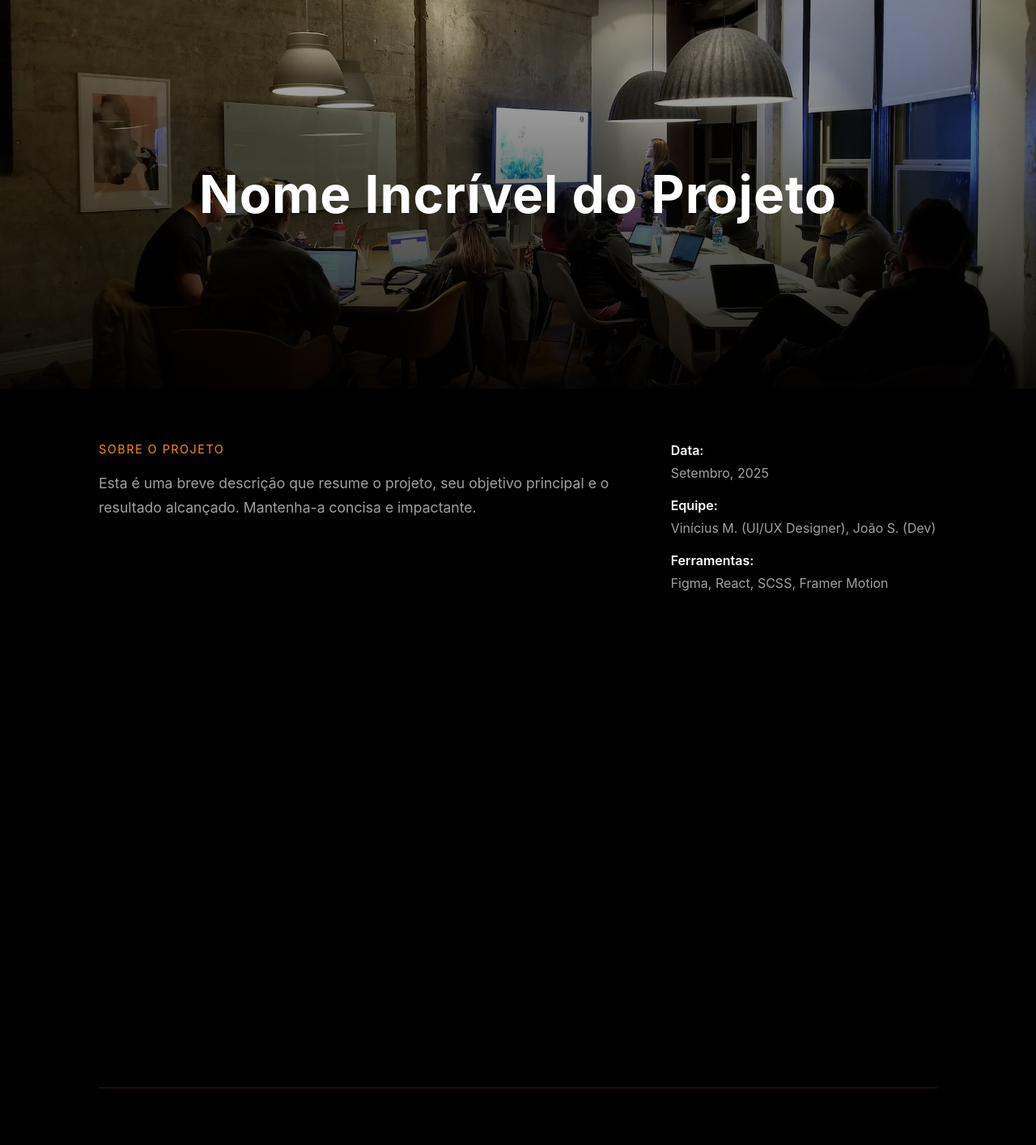
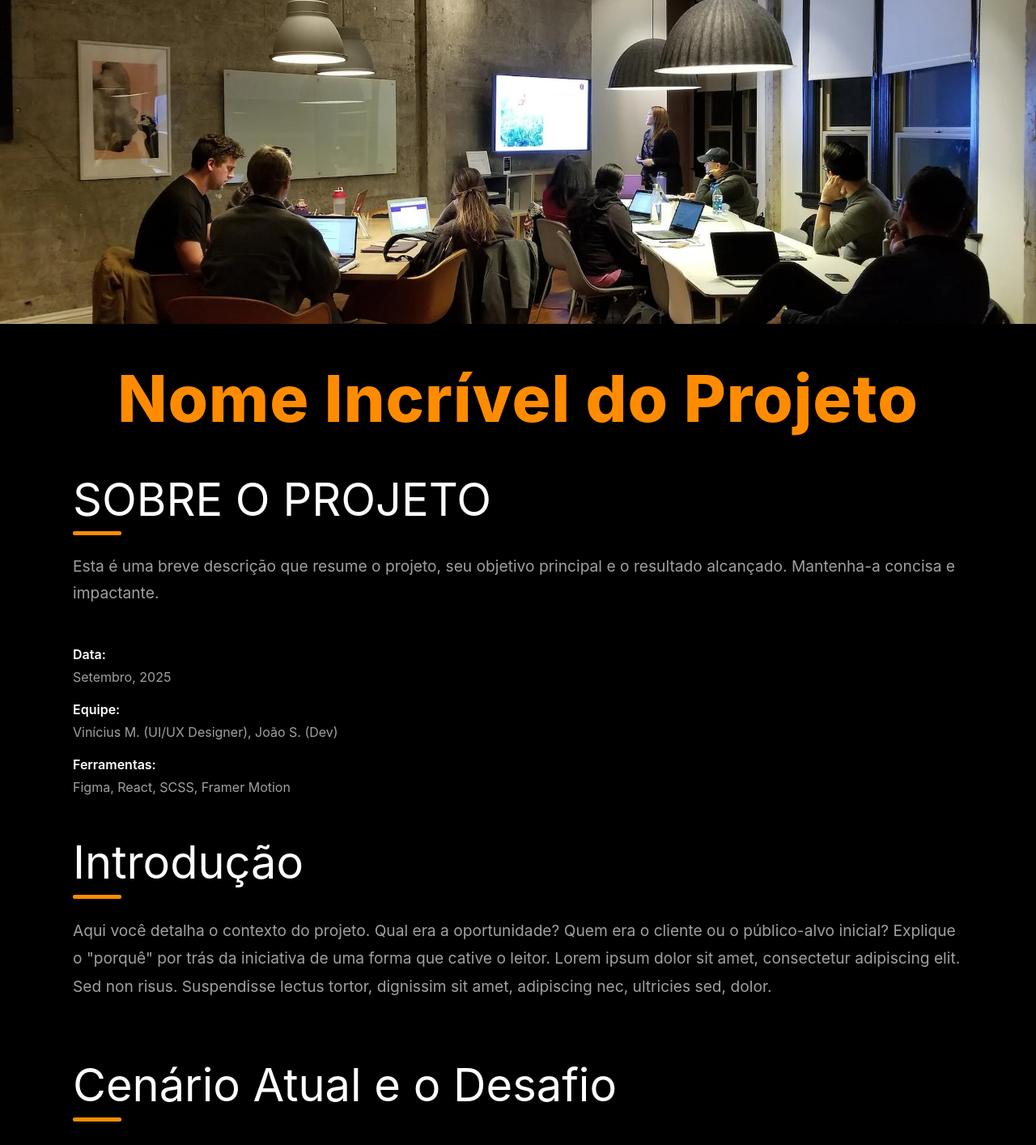
Before and after one commit to viniciusbertolo/ux_portifolio, a React (Vite) app: page /projeto in a window 1280 px wide. Shown: the top 1414 px of the page at 81% size. Built offline with nearby package versions, Linux system fonts and the light colour scheme.

Commit message:
pag projeto

```diff
--- a/src/pages/projetoGenerico/ProjetoGenerico.jsx
+++ b/src/pages/projetoGenerico/ProjetoGenerico.jsx
@@ -2,19 +2,17 @@ import React from 'react';
 import { motion } from 'framer-motion';
 import './projetoGenerico.scss';
 
-// --- Animações ---
-// Variante para o container principal animar os filhos em sequência
+// --- Animações (sem alterações) ---
 const staggerContainer = {
     hidden: { opacity: 0 },
     visible: {
         opacity: 1,
         transition: {
-      staggerChildren: 0.2, // Atraso entre a animação de cada filho
+            staggerChildren: 0.2,
         },
     },
 };
 
-// Variante para os elementos entrarem de baixo para cima com fade
 const fadeInUp = {
     hidden: { y: 40, opacity: 0 },
     visible: {
@@ -27,7 +25,6 @@ const fadeInUp = {
     },
 };
 
-
 const ProjectDetailPage = () => {
     return (
         <motion.div
@@ -36,15 +33,20 @@ const ProjectDetailPage = () => {
             animate="visible"
             variants={staggerContainer}
         >
-      {/* --- Seção da Capa (Hero) --- */}
-      <motion.header className="project-hero">
+            {/* --- Seção da Capa (Hero) - APENAS IMAGEM --- */}
+            <motion.header className="project-hero" variants={fadeInUp}>
                 <img src="/people.webp" alt="Capa do Projeto" className="hero-image" />
-        <div className="hero-overlay">
-          <motion.h1 variants={fadeInUp}>Nome Incrível do Projeto</motion.h1>
-        </div>
             </motion.header>
 
             <main className="project-container">
+                {/* --- Título movido para baixo da capa --- */}
+                <motion.section
+                    className="project-title-section"
+                    variants={fadeInUp}
+                >
+                    <h1>Nome Incrível do Projeto</h1>
+                </motion.section>
+
                 {/* --- Seção de Metadados --- */}
                 <motion.section
                     className="project-meta"
@@ -54,7 +56,7 @@ const ProjectDetailPage = () => {
                     viewport={{ once: true, amount: 0.5 }}
                 >
                     <motion.div className="meta-description" variants={fadeInUp}>
-            <h3>SOBRE O PROJETO</h3>
+                        <h2>SOBRE O PROJETO</h2>
                         <p>
                             Esta é uma breve descrição que resume o projeto, seu objetivo principal e o resultado alcançado. Mantenha-a concisa e impactante.
                         </p>
@@ -74,6 +76,11 @@ const ProjectDetailPage = () => {
                         </div>
                     </motion.div>
                 </motion.section>
+
+                {/* O resto do conteúdo continua o mesmo... */}
+
+                <div className="content-section">
+
 
                     {/* --- Seção de Introdução --- */}
                     <motion.section
@@ -122,6 +129,8 @@ const ProjectDetailPage = () => {
                         </div>
                     </motion.section>
 
+
+
                     {/* --- Conhecendo o Usuário e Concorrente --- */}
                     <motion.section
                         className="project-content"
@@ -142,6 +151,7 @@ const ProjectDetailPage = () => {
                         </div>
                     </motion.section>
 
+
                     {/* --- Estratégia e Solução --- */}
                     <motion.section
                         className="project-content"
@@ -154,8 +164,13 @@ const ProjectDetailPage = () => {
                         <p>
                             Esta é a grande revelação. Conecte todos os pontos: como a pesquisa, a análise e o processo de design levaram à solução final. Apresente os principais recursos e explique como eles resolvem diretamente os problemas levantados no início. Use imagens ou GIFs da interface final para ilustrar seu ponto.
                         </p>
+                        <div className="image-gallery">
+
                             <motion.img src="/people.webp" alt="Resultado final do projeto" className="final-image" />
+                        </div>
                     </motion.section>
+                </div>
+
             </main>
         </motion.div>
     );
--- a/src/pages/projetoGenerico/projetoGenerico.scss
+++ b/src/pages/projetoGenerico/projetoGenerico.scss
@@ -3,55 +3,24 @@ $bg-color: #000000;
 $primary-color: #ff8c00;
 $text-color: #ffffff;
 $text-secondary-color: #a0a0a0;
-$font-main: 'Inter', 'Helvetica', sans-serif;
 
 /* --- Estilo Base da Página --- */
 .project-page {
   background-color: $bg-color;
   color: $text-color;
-  font-family: $font-main;
-  overflow-x: hidden; // Previne scroll horizontal causado por animações
+  overflow-x: hidden;
 }
 
 /* --- Capa (Hero) --- */
 .project-hero {
-  position: relative;
-  height: 60vh;
+  height: 50vh;
   width: 100%;
-  display: flex;
-  align-items: center;
-  justify-content: center;
-  text-align: center;
+  background-color: #111;
 
   .hero-image {
-    position: absolute;
-    top: 0;
-    left: 0;
     width: 100%;
     height: 100%;
     object-fit: cover;
-    z-index: 1;
-  }
-
-  .hero-overlay {
-    position: absolute;
-    top: 0;
-    left: 0;
-    width: 100%;
-    height: 100%;
-    background: linear-gradient(to top, rgba(0, 0, 0, 0.9) 0%, rgba(0, 0, 0, 0.2) 100%);
-    z-index: 2;
-    display: flex;
-    align-items: center;
-    justify-content: center;
-  }
-
-  h1 {
-    font-size: 4rem;
-    color: $text-color;
-    z-index: 3;
-    font-weight: 700;
-    letter-spacing: 1px;
   }
 }
 
@@ -59,35 +28,94 @@ $font-main: 'Inter', 'Helvetica', sans-serif;
 .project-container {
   max-width: 1100px;
   margin: 0 auto;
-  padding: 4rem 2rem;
+  padding-top: 48px;
+  padding-bottom: 48px;
+  display: flex;
+  align-items: center;
+  justify-content: center;
+  flex-direction: column;
+  gap: 48px;
+}
+
+/* --- CORREÇÃO GLOBAL DE ALTURA --- */
+/* Esta regra se aplica a TODAS as seções dentro do container principal,
+   garantindo que nenhuma delas tenha altura mínima forçada por estilos externos. */
+.project-container > section {
+  height: auto;
+  min-height: unset;
+}
+/* --- FIM DA CORREÇÃO GLOBAL --- */
+
+
+/* --- Seção de Título --- */
+.project-title-section {
+  text-align: left;
+  display: flex;
+  align-items: center;
+  justify-content: center;
+
+
+  h1 {
+    font-size: 5rem;
+    font-weight: 800;
+    letter-spacing: 1px;
+    color: $primary-color;
+    line-height: 1.1;
+
+    text-align: left;
+  }
 }
 
 /* --- Seção de Metadados --- */
 .project-meta {
-  display: grid;
-  grid-template-columns: 2fr 1fr;
-  gap: 3rem;
-  margin-bottom: 5rem;
-  padding-bottom: 3rem;
-  border-bottom: 1px solid rgba($primary-color, 0.2);
+  display: flex;
+  align-items: start;
+  justify-content: center;
+  flex-direction: column;
+  gap: 48px;
 
-  h3 {
-    color: $primary-color;
-    font-size: 0.9rem;
-    letter-spacing: 1.5px;
-    margin-bottom: 1rem;
-    text-transform: uppercase;
+  .meta-description{
+    display: flex;
+    align-items: start;
+    justify-content: center;
+    flex-direction: column;
+    gap: 8px;
+  }
+
+  h2 {
+    font-size: 3.5rem;
+    margin-bottom: 1.5rem;
+    position: relative;
+    display: inline-block;
+    line-height: 1.2;
+
+    &::after {
+      content: '';
+      position: absolute;
+      bottom: -10px;
+      left: 0;
+      width: 60px;
+      height: 5px;
+      background-color: $primary-color;
+      border-radius: 2px;
+    }
   }
 
   p {
-    font-size: 1.1rem;
+    font-size: 1.2rem;
     line-height: 1.7;
     color: $text-secondary-color;
   }
 
   .meta-details {
+    display: flex;
+    align-items: start;
+    justify-content: center;
+    flex-direction: column;
+    gap: 16px;
+
     .detail-item {
-      margin-bottom: 1rem;
+
       display: flex;
       flex-direction: column;
 
@@ -104,55 +132,70 @@ $font-main: 'Inter', 'Helvetica', sans-serif;
   }
 }
 
+
+.content-section{
+    /* A correção de altura foi movida para a regra global acima */
+  display: flex;
+  align-items: center;
+  justify-content: center;
+  flex-direction: column;
+  gap: 48px;
+}
+
 /* --- Seções de Conteúdo Padrão --- */
 .project-content {
-  max-width: 800px;
-  margin: 0 auto 5rem auto;
+  max-width: 1100px;
+//   margin: 0 auto 36px auto;
+height: auto;
+display: flex;
+align-items: start;
+justify-content: center;
+flex-direction: column;
+gap: 8px;
+
+
+  &:last-child {
+    margin-bottom: 0;
+  }
 
   h2 {
-    font-size: 2.5rem;
+    font-size: 3.5rem;
     margin-bottom: 1.5rem;
     position: relative;
     display: inline-block;
+    line-height: 1.2;
 
     &::after {
       content: '';
       position: absolute;
       bottom: -10px;
       left: 0;
-      width: 50px;
-      height: 4px;
+      width: 60px;
+      height: 5px;
       background-color: $primary-color;
       border-radius: 2px;
     }
   }
 
   p {
-    font-size: 1.1rem;
+    font-size: 1.2rem;
     line-height: 1.8;
     color: $text-secondary-color;
-    margin-bottom: 2rem;
+    margin-bottom: 1.5rem;
   }
 }
 
 /* --- Galeria de Imagens e Imagem Final --- */
 .image-gallery {
   display: grid;
-  gap: 1.5rem;
-  margin-top: 3rem;
+  gap: 16px;
 
   img {
     width: 100%;
     border-radius: 8px;
-    border: 1px solid #222;
   }
 }
 
-.final-image {
-    width: 100%;
-    border-radius: 8px;
-    margin-top: 2rem;
-}
 
 
 /* --- Seção Dividida (Usuário/Concorrente) --- */
@@ -163,27 +206,33 @@ $font-main: 'Inter', 'Helvetica', sans-serif;
 
   h3 {
     color: $primary-color;
+    font-size: 1.5rem;
     margin-bottom: 1rem;
   }
 }
 
 /* --- Media Queries para Responsividade --- */
 @media (max-width: 768px) {
-  .project-hero h1 {
-    font-size: 2.5rem;
+  .project-title-section h1 {
+    font-size: 3rem;
   }
 
   .project-container {
-    padding: 3rem 1rem;
+    padding: 2rem 1rem;
   }
 
   .project-meta {
     grid-template-columns: 1fr;
-    gap: 2rem;
+  }
+
+  .project-content h2 {
+    font-size: 2.5rem;
+  }
+  .project-meta h2 {
+    font-size: 2.5rem;
   }
 
   .split-section {
     grid-template-columns: 1fr;
-    gap: 3rem;
   }
 }
```
Lines whose indentation alone changed are shown as unchanged.
